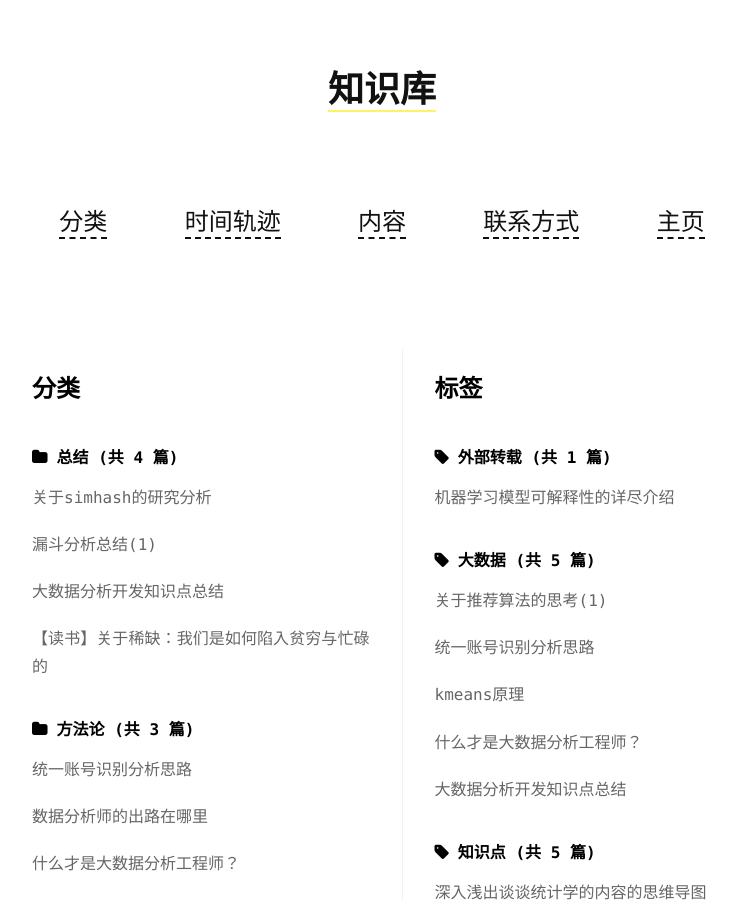
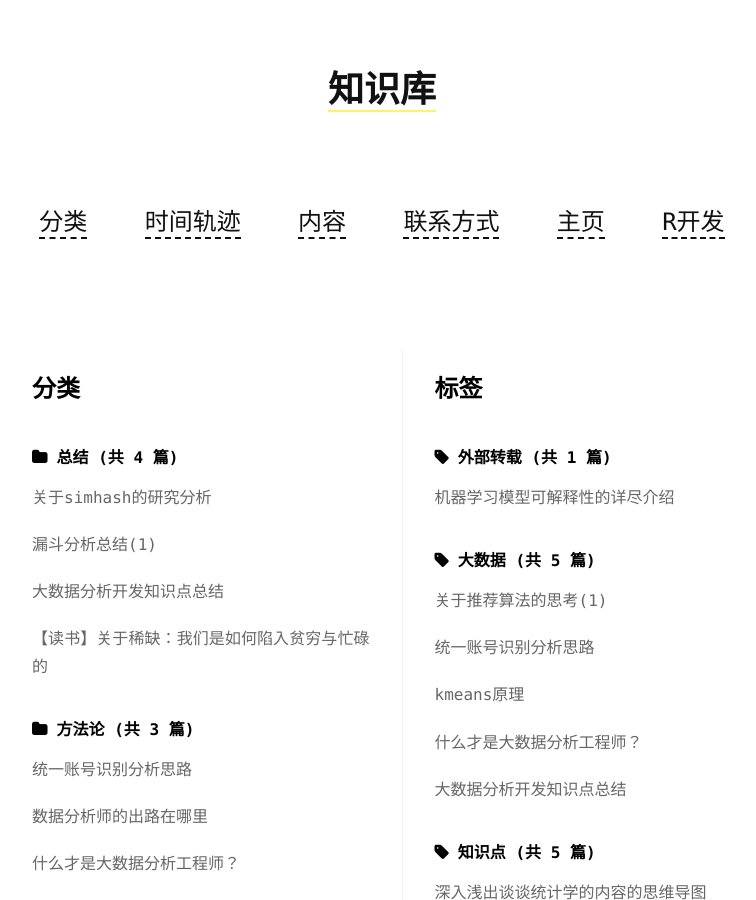
Before and after one commit to maolilai/maolilai.github.io, a Jekyll site: the page built from categories.md, in a window 1280 px wide and 900 px high. Shown: the whole window, without its empty margins (258-1014 px from the left). Built offline with Jekyll 4.4.1, drawn with Linux system fonts in a browser that asks for light colours.

Commit message:
Update categories.html
R 开发网址

```diff
--- a/_layouts/categories.html
+++ b/_layouts/categories.html
@@ -28,6 +28,7 @@
       <a href="/articles">内容</a>
       <a href="/about">联系方式</a>
       <a href="/">主页</a>
+      <a href="http://124.156.183.99:8787/">R开发</a>
     </div>
 
     <div class="tags-content">
```
